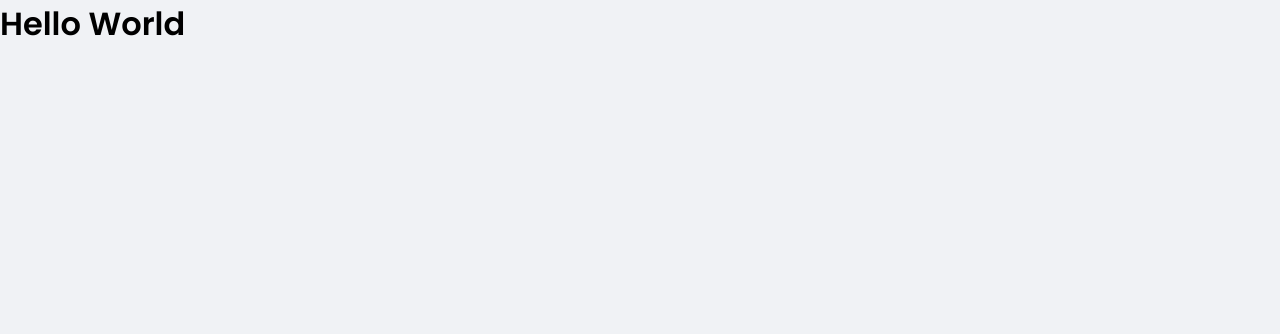
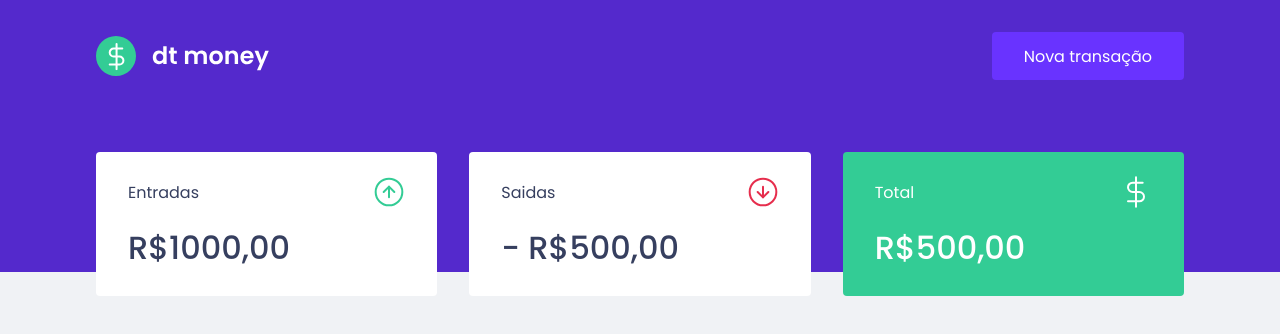
Before and after one commit to Pedroor/Dtmoney, a React (Create React App) app in the folder dtmoney/: page / in a window 1280 px wide. Shown: the top 334 px of the page. Built offline with nearby package versions, Linux system fonts and the light colour scheme.

Commit message:
Criando estilo dos componentes Header, Summary e Dashboard.

```diff
--- a/dtmoney/public/index.html
+++ b/dtmoney/public/index.html
@@ -10,7 +10,7 @@
     <title>React App</title>
 
     <link
-      href="https://fonts.googleapis.com/css2?family=Poppins:wght@400;600&display=swap"
+      href="https://fonts.googleapis.com/css2?family=Poppins:wght@400;500;600&display=swap"
       rel="stylesheet"
     />
   </head>
--- a/dtmoney/src/App.tsx
+++ b/dtmoney/src/App.tsx
@@ -1,9 +1,14 @@
 import React from "react";
+import { Dashboard } from "./components/Dashboard";
+import { Header } from "./components/Header";
+import { GlobalStyle } from "./styles/global";
 
 export function App() {
   return (
-    <div className="App">
-      <h1>Hello World</h1>
-    </div>
+    <>
+      <Header />
+      <Dashboard />
+      <GlobalStyle />
+    </>
   );
 }
--- /dev/null
+++ b/dtmoney/src/components/Dashboard/index.tsx
@@ -0,0 +1,10 @@
+import { Summary } from "../Summary";
+import { Container } from "./styles";
+
+export function Dashboard() {
+  return (
+    <Container>
+      <Summary />
+    </Container>
+  );
+}
--- /dev/null
+++ b/dtmoney/src/components/Dashboard/styles.ts
@@ -0,0 +1,7 @@
+import styled from "styled-components";
+
+export const Container = styled.main`
+  max-width: 1120px;
+  margin: 0 auto;
+  padding: 2.5rem 1rem;
+`;
--- /dev/null
+++ b/dtmoney/src/components/Header/index.tsx
@@ -0,0 +1,13 @@
+import logoImg from "../../assets/logo.svg";
+import { Container, Content } from "./styles";
+
+export function Header() {
+  return (
+    <Container>
+      <Content>
+        <img src={logoImg} alt="dt money" />
+        <button type="button">Nova transação</button>
+      </Content>
+    </Container>
+  );
+}
--- /dev/null
+++ b/dtmoney/src/components/Header/styles.ts
@@ -0,0 +1,31 @@
+import styled from "styled-components";
+
+export const Container = styled.header`
+  background: var(--blue);
+`;
+
+export const Content = styled.div`
+  max-width: 1120px;
+  margin: 0 auto;
+
+  padding: 2rem 1rem 12rem;
+  display: flex;
+  justify-content: space-between;
+  align-items: center;
+
+  button {
+    font-size: 1rem;
+    color: #ffff;
+    background: var(--blue-light);
+    border: 0;
+    padding: 0 2rem;
+    border-radius: 0.25rem;
+    height: 3rem;
+
+    transition: filter 0.2s;
+
+    &:hover {
+      filter: brightness(0.9);
+    }
+  }
+`;
--- /dev/null
+++ b/dtmoney/src/components/Summary/index.tsx
@@ -0,0 +1,33 @@
+import incomeImg from "../../assets/income.svg";
+import outcomeImg from "../../assets/outcome.svg";
+import totalImg from "../../assets/total.svg";
+
+import { Container } from "./styles";
+
+export function Summary() {
+  return (
+    <Container>
+      <div>
+        <header>
+          <p>Entradas</p>
+          <img src={incomeImg} />
+        </header>
+        <strong>R$1000,00</strong>
+      </div>
+      <div>
+        <header>
+          <p>Saidas</p>
+          <img src={outcomeImg} />
+        </header>
+        <strong>- R$500,00</strong>
+      </div>
+      <div className="highlight-background">
+        <header>
+          <p>Total</p>
+          <img src={totalImg} />
+        </header>
+        <strong>R$500,00</strong>
+      </div>
+    </Container>
+  );
+}
--- /dev/null
+++ b/dtmoney/src/components/Summary/styles.ts
@@ -0,0 +1,33 @@
+import styled from "styled-components";
+
+export const Container = styled.div`
+  display: grid;
+  grid-template-columns: repeat(3, 1fr);
+  gap: 2rem;
+  margin-top: -10rem;
+
+  div {
+    background: var(--shape);
+    padding: 1.5rem 2rem;
+    border-radius: 0.25rem;
+    color: var(--text-title);
+
+    header {
+      display: flex;
+      align-items: center;
+      justify-content: space-between;
+    }
+
+    strong {
+      display: block;
+      margin-top: 1rem;
+      font-size: 2rem;
+      line-height: 3rem;
+      font-weight: 500;
+    }
+    &.highlight-background {
+      background: var(--green);
+      color: #fff;
+    }
+  }
+`;
--- a/dtmoney/src/index.tsx
+++ b/dtmoney/src/index.tsx
@@ -1,11 +1,9 @@
 import React from "react";
 import ReactDOM from "react-dom";
-import { GlobalStyle } from "./styles/global";
 import { App } from "./App";
 
 ReactDOM.render(
   <React.StrictMode>
-    <GlobalStyle />
     <App />
   </React.StrictMode>,
   document.getElementById("root")
--- a/dtmoney/src/styles/global.ts
+++ b/dtmoney/src/styles/global.ts
@@ -7,6 +7,7 @@ export const GlobalStyle = createGlobalStyle`
 
         --red: #E52E4D;
         --blue:#5429CC;
+        --green: #33CC95;
 
         --blue-light: #6933FF;
 
```
